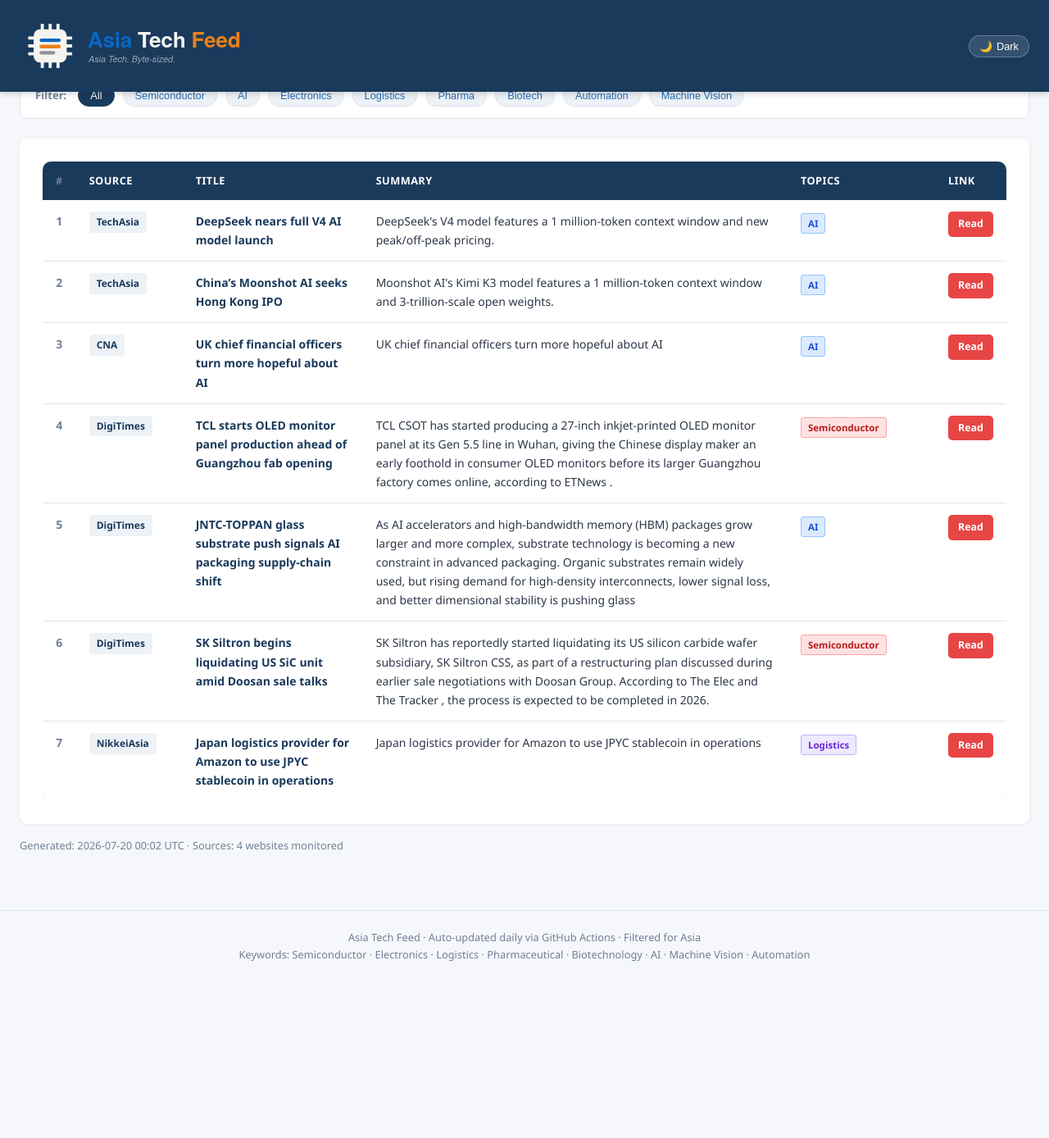
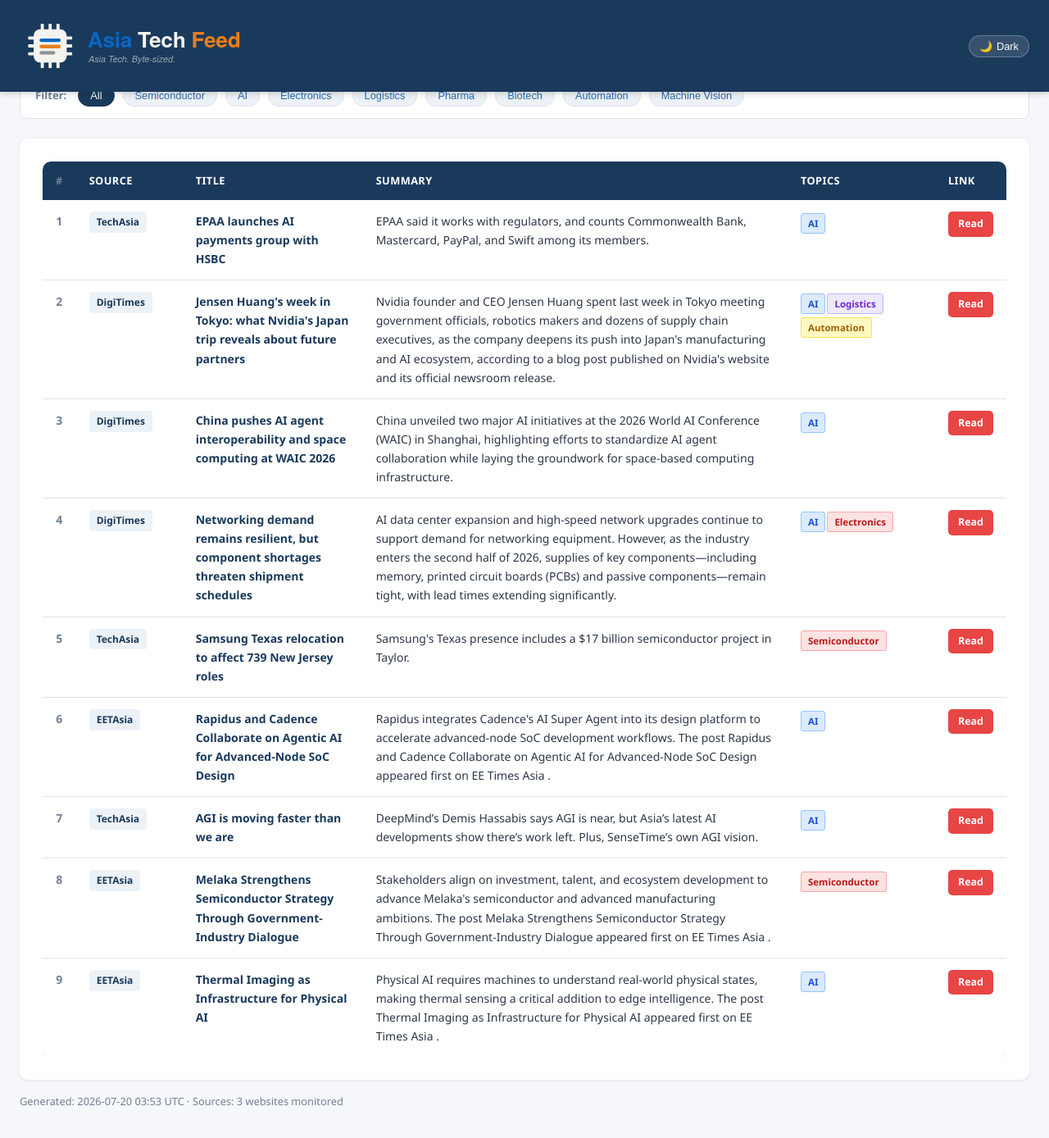
Before and after one commit to asiatechfeed/Asia-Tech-Feed, a Jekyll site: the page built from _posts/2026-07-20-asia-tech-news-digest.md, in a window 1280 px wide and 1400 px high, scrolled down 633 px. Shown: the top 1388 px of the window at 82% size. Built offline with Jekyll 4.4.1, drawn with Linux system fonts in a browser that asks for light colours; a script that is not in the unit is left out; before the commit the page ends 1830 px from its top, so only the background shows below that; some of the changed text lies outside the part shown.

Commit message:
📰 News digest 2026-07-20 (9 articles)

```diff
--- a/_posts/2026-07-20-asia-tech-news-digest.md
+++ b/_posts/2026-07-20-asia-tech-news-digest.md
@@ -1,15 +1,15 @@
 ---
 layout: post
 title: "Asia Tech News Digest - July 20, 2026"
-date: 2026-07-20 08:02:10 +0800
-articles_count: 7
-sources_count: 4
-sources: ["CNA", "DigiTimes", "NikkeiAsia", "TechAsia"]
+date: 2026-07-20 11:53:46 +0800
+articles_count: 9
+sources_count: 3
+sources: ["DigiTimes", "EETAsia", "TechAsia"]
 csv_file: /assets/data/news-2026-07-20.tsv
-featured_title: "DeepSeek nears full V4 AI model launch"
-featured_url: "https://www.techinasia.com/deepseek-75-v4pro-price-cut-permanent"
+featured_title: "EPAA launches AI payments group with HSBC"
+featured_url: "https://www.techinasia.com/hsbc-partners-mistral-genai-tools-bank"
 featured_source: "TechAsia"
-featured_summary: "DeepSeek's V4 model features a 1 million-token context window and new peak/off-peak pricing."
+featured_summary: "EPAA said it works with regulators, and counts Commonwealth Bank, Mastercard, PayPal, and Swift among its members."
 featured_image: ""
 ---
 
@@ -28,58 +28,74 @@ featured_image: ""
 <tr>
   <td class="col-num">1</td>
   <td class="col-source"><span class="source-badge">TechAsia</span></td>
-  <td class="col-title"><span class="article-title">DeepSeek nears full V4 AI model launch</span></td>
-  <td class="col-summary">DeepSeek's V4 model features a 1 million-token context window and new peak/off-peak pricing.</td>
+  <td class="col-title"><span class="article-title">EPAA launches AI payments group with HSBC</span></td>
+  <td class="col-summary">EPAA said it works with regulators, and counts Commonwealth Bank, Mastercard, PayPal, and Swift among its members.</td>
   <td class="col-tags"><span class="tag ai">AI</span></td>
-  <td class="col-link"><a class="btn-link" href="https://www.techinasia.com/deepseek-75-v4pro-price-cut-permanent" target="_blank" rel="noopener">Read</a></td>
+  <td class="col-link"><a class="btn-link" href="https://www.techinasia.com/hsbc-partners-mistral-genai-tools-bank" target="_blank" rel="noopener">Read</a></td>
 </tr>
 <tr>
   <td class="col-num">2</td>
-  <td class="col-source"><span class="source-badge">TechAsia</span></td>
-  <td class="col-title"><span class="article-title">China’s Moonshot AI seeks Hong Kong IPO</span></td>
-  <td class="col-summary">Moonshot AI's Kimi K3 model features a 1 million-token context window and 3-trillion-scale open weights.</td>
-  <td class="col-tags"><span class="tag ai">AI</span></td>
-  <td class="col-link"><a class="btn-link" href="https://www.techinasia.com/chinas-moonshot-ai-releases-upgraded-kimi-model" target="_blank" rel="noopener">Read</a></td>
+  <td class="col-source"><span class="source-badge">DigiTimes</span></td>
+  <td class="col-title"><span class="article-title">Jensen Huang's week in Tokyo: what Nvidia's Japan trip reveals about future partners</span></td>
+  <td class="col-summary">Nvidia founder and CEO Jensen Huang spent last week in Tokyo meeting government officials, robotics makers and dozens of supply chain executives, as the company deepens its push into Japan's manufacturing and AI ecosystem, according to a blog post published on Nvidia's website and its official newsroom release.</td>
+  <td class="col-tags"><span class="tag ai">AI</span><span class="tag logis">Logistics</span><span class="tag auto">Automation</span></td>
+  <td class="col-link"><a class="btn-link" href="https://www.digitimes.com/news/a20260720VL205/jensen-huang-japan-government-robotics-supply-chain.html" target="_blank" rel="noopener">Read</a></td>
 </tr>
 <tr>
   <td class="col-num">3</td>
-  <td class="col-source"><span class="source-badge">CNA</span></td>
-  <td class="col-title"><span class="article-title">UK chief financial officers turn more hopeful about AI</span></td>
-  <td class="col-summary">UK chief financial officers turn more hopeful about AI</td>
+  <td class="col-source"><span class="source-badge">DigiTimes</span></td>
+  <td class="col-title"><span class="article-title">China pushes AI agent interoperability and space computing at WAIC 2026</span></td>
+  <td class="col-summary">China unveiled two major AI initiatives at the 2026 World AI Conference (WAIC) in Shanghai, highlighting efforts to standardize AI agent collaboration while laying the groundwork for space-based computing infrastructure.</td>
   <td class="col-tags"><span class="tag ai">AI</span></td>
-  <td class="col-link"><a class="btn-link" href="https://www.channelnewsasia.com/business/uk-chief-financial-officers-turn-more-hopeful-about-ai-6264256" target="_blank" rel="noopener">Read</a></td>
+  <td class="col-link"><a class="btn-link" href="https://www.digitimes.com/news/a20260720VL208/china-ai-agent-cloud-development-infrastructure-2026.html" target="_blank" rel="noopener">Read</a></td>
 </tr>
 <tr>
   <td class="col-num">4</td>
   <td class="col-source"><span class="source-badge">DigiTimes</span></td>
-  <td class="col-title"><span class="article-title">TCL starts OLED monitor panel production ahead of Guangzhou fab opening</span></td>
-  <td class="col-summary">TCL CSOT has started producing a 27-inch inkjet-printed OLED monitor panel at its Gen 5.5 line in Wuhan, giving the Chinese display maker an early foothold in consumer OLED monitors before its larger Guangzhou factory comes online, according to ETNews .</td>
-  <td class="col-tags"><span class="tag semi">Semiconductor</span></td>
-  <td class="col-link"><a class="btn-link" href="https://www.digitimes.com/news/a20260714VL220/tcl-production-csot-monitor-panel-panel.html" target="_blank" rel="noopener">Read</a></td>
+  <td class="col-title"><span class="article-title">Networking demand remains resilient, but component shortages threaten shipment schedules</span></td>
+  <td class="col-summary">AI data center expansion and high-speed network upgrades continue to support demand for networking equipment. However, as the industry enters the second half of 2026, supplies of key components—including memory, printed circuit boards (PCBs) and passive components—remain tight, with lead times extending significantly.</td>
+  <td class="col-tags"><span class="tag ai">AI</span><span class="tag semi">Electronics</span></td>
+  <td class="col-link"><a class="btn-link" href="https://www.digitimes.com/news/a20260716PD224/demand-component-data-center-expansion-ddr.html" target="_blank" rel="noopener">Read</a></td>
 </tr>
 <tr>
   <td class="col-num">5</td>
-  <td class="col-source"><span class="source-badge">DigiTimes</span></td>
-  <td class="col-title"><span class="article-title">JNTC-TOPPAN glass substrate push signals AI packaging supply-chain shift</span></td>
-  <td class="col-summary">As AI accelerators and high-bandwidth memory (HBM) packages grow larger and more complex, substrate technology is becoming a new constraint in advanced packaging. Organic substrates remain widely used, but rising demand for high-density interconnects, lower signal loss, and better dimensional stability is pushing glass</td>
-  <td class="col-tags"><span class="tag ai">AI</span></td>
-  <td class="col-link"><a class="btn-link" href="https://www.digitimes.com/news/a20260714VL219/packaging-glass-substrate-hbm-production-jntc.html" target="_blank" rel="noopener">Read</a></td>
+  <td class="col-source"><span class="source-badge">TechAsia</span></td>
+  <td class="col-title"><span class="article-title">Samsung Texas relocation to affect 739 New Jersey roles</span></td>
+  <td class="col-summary">Samsung's Texas presence includes a $17 billion semiconductor project in Taylor.</td>
+  <td class="col-tags"><span class="tag semi">Semiconductor</span></td>
+  <td class="col-link"><a class="btn-link" href="https://www.techinasia.com/samsung-completes-tesla-ai5-chip-design" target="_blank" rel="noopener">Read</a></td>
 </tr>
 <tr>
   <td class="col-num">6</td>
-  <td class="col-source"><span class="source-badge">DigiTimes</span></td>
-  <td class="col-title"><span class="article-title">SK Siltron begins liquidating US SiC unit amid Doosan sale talks</span></td>
-  <td class="col-summary">SK Siltron has reportedly started liquidating its US silicon carbide wafer subsidiary, SK Siltron CSS, as part of a restructuring plan discussed during earlier sale negotiations with Doosan Group. According to The Elec and The Tracker , the process is expected to be completed in 2026.</td>
-  <td class="col-tags"><span class="tag semi">Semiconductor</span></td>
-  <td class="col-link"><a class="btn-link" href="https://www.digitimes.com/news/a20260717PD225/sk-siltron-sic-wafer-silicon-business.html" target="_blank" rel="noopener">Read</a></td>
+  <td class="col-source"><span class="source-badge">EETAsia</span></td>
+  <td class="col-title"><span class="article-title">Rapidus and Cadence Collaborate on Agentic AI for Advanced-Node SoC Design</span></td>
+  <td class="col-summary">Rapidus integrates Cadence's AI Super Agent into its design platform to accelerate advanced-node SoC development workflows. The post Rapidus and Cadence Collaborate on Agentic AI for Advanced-Node SoC Design appeared first on EE Times Asia .</td>
+  <td class="col-tags"><span class="tag ai">AI</span></td>
+  <td class="col-link"><a class="btn-link" href="https://www.eetasia.com/rapidus-and-cadence-collaborate-on-agentic-ai-for-advanced-node-soc-design/" target="_blank" rel="noopener">Read</a></td>
 </tr>
 <tr>
   <td class="col-num">7</td>
-  <td class="col-source"><span class="source-badge">NikkeiAsia</span></td>
-  <td class="col-title"><span class="article-title">Japan logistics provider for Amazon to use JPYC stablecoin in operations</span></td>
-  <td class="col-summary">Japan logistics provider for Amazon to use JPYC stablecoin in operations</td>
-  <td class="col-tags"><span class="tag logis">Logistics</span></td>
-  <td class="col-link"><a class="btn-link" href="https://asia.nikkei.com/spotlight/cryptocurrencies/japan-logistics-provider-for-amazon-to-use-jpyc-stablecoin-in-operations" target="_blank" rel="noopener">Read</a></td>
+  <td class="col-source"><span class="source-badge">TechAsia</span></td>
+  <td class="col-title"><span class="article-title">AGI is moving faster than we are</span></td>
+  <td class="col-summary">DeepMind’s Demis Hassabis says AGI is near, but Asia’s latest AI developments show there’s work left. Plus, SenseTime’s own AGI vision.</td>
+  <td class="col-tags"><span class="tag ai">AI</span></td>
+  <td class="col-link"><a class="btn-link" href="https://www.techinasia.com/agi-moving-faster" target="_blank" rel="noopener">Read</a></td>
+</tr>
+<tr>
+  <td class="col-num">8</td>
+  <td class="col-source"><span class="source-badge">EETAsia</span></td>
+  <td class="col-title"><span class="article-title">Melaka Strengthens Semiconductor Strategy Through Government-Industry Dialogue</span></td>
+  <td class="col-summary">Stakeholders align on investment, talent, and ecosystem development to advance Melaka's semiconductor and advanced manufacturing ambitions. The post Melaka Strengthens Semiconductor Strategy Through Government-Industry Dialogue appeared first on EE Times Asia .</td>
+  <td class="col-tags"><span class="tag semi">Semiconductor</span></td>
+  <td class="col-link"><a class="btn-link" href="https://www.eetasia.com/melaka-strengthens-semiconductor-strategy-through-government-industry-dialogue/" target="_blank" rel="noopener">Read</a></td>
+</tr>
+<tr>
+  <td class="col-num">9</td>
+  <td class="col-source"><span class="source-badge">EETAsia</span></td>
+  <td class="col-title"><span class="article-title">Thermal Imaging as Infrastructure for Physical AI</span></td>
+  <td class="col-summary">Physical AI requires machines to understand real-world physical states, making thermal sensing a critical addition to edge intelligence. The post Thermal Imaging as Infrastructure for Physical AI appeared first on EE Times Asia .</td>
+  <td class="col-tags"><span class="tag ai">AI</span></td>
+  <td class="col-link"><a class="btn-link" href="https://www.eetasia.com/thermal-imaging-as-infrastructure-for-physical-ai/" target="_blank" rel="noopener">Read</a></td>
 </tr>
 </tbody>
 </table>
```
Also changed, not shown: _data/seen_urls.json (+10 -1 lines), _digest_meta.json (+23 -24 lines), assets/data/news-2026-07-20.tsv (+9 -7 lines), assets/data/search-index.json.
